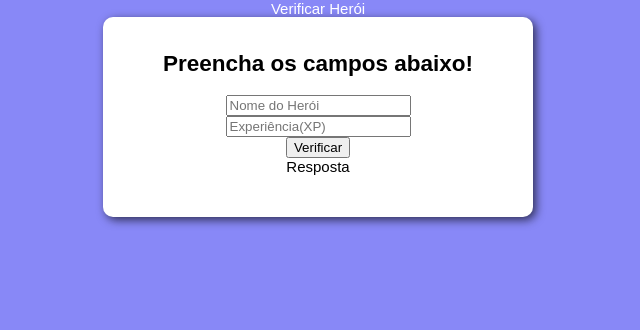
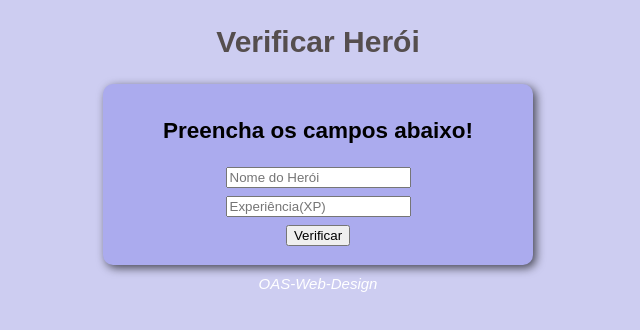
Before and after one commit to oasosvaldo/desafio-felipao, a plain HTML site: page src/index.html in a window 1280 px wide. Both pictures are taken after a click on the button "Verificar". Shown: the whole page, without its empty margins (322-962 px from the left). Drawn offline with Linux system fonts and the light colour scheme.

Commit message:
Desenvolvendo codigo e add imagens

```diff
--- a/src/index.html
+++ b/src/index.html
@@ -6,9 +6,11 @@
     <link rel="stylesheet" href="style.css">
     <title>Desafio</title>
 </head>
-<body>
+<body onload="resultado()">
     <main>
-        <header>Verificar Herói</header>
+        <header>
+            <h1>Verificar Herói</h1>
+        </header>
         <section>
             <h2>Preencha os campos abaixo!</h2>
             <div id="form">
@@ -17,8 +19,8 @@
                 <button id="verificar" onclick="verificar()">Verificar</button>
             </div>
             <div id="res">Resposta</div>
-            <footer>OAS-Web-Design</footer>
         </section>
+        <footer>OAS-Web-Design</footer>
     </main>
     <script src="./index.js"></script>
 </body>
--- a/src/index.js
+++ b/src/index.js
@@ -1,11 +1,16 @@
 function verificar() {
-  var nomeHeroi = document.getElementById('txtNome')
-  var xp = document.getElementById('xp')
+  let nomeHeroi = document.getElementById('txtNome')
+  let xp = document.getElementById('xp')
+  let res = document.getElementById('res')
 
   if (nomeHeroi.value == 0 && xp.value == 0) {
       alert('[ERRO] Verifique os dados e tente novamente!')
   } else {
-    res.innerHTML = "Que Heroi"
+    let img = document.createElement('img')
+    img.setAttribute('id', 'foto')
+    if (nomeHeroi.value === "Thor" && xp.value < 1000) {
+      res.innerHTML = "Ferro"
+    }
   }
 }
 
--- a/src/style.css
+++ b/src/style.css
@@ -1,17 +1,18 @@
 body {
     margin: 0;
     padding: 0;
-    background: rgb(136, 136, 247);
+    background: #cdcdf1;
     font: normal 15px Arial;
 }
 
 header {
-    color: white;
+    color: rgb(85, 78, 78);
     text-align: center;
+    padding: 5px;
 }
 
 section {
-    background: white;
+    background: #ababee;
     width: 400px;
     margin: auto;
     padding: 15px;
@@ -31,6 +32,10 @@ section {
     justify-content: center;
 }
 
+#form input, button {
+    margin: 1%;
+}
+
 footer {
     color: white;
     text-align: center;
```
Also changed, not shown: src/img/America.png (added), src/img/H_Ferro.png (added), src/img/P_Negra.png (added), src/img/Thor.png (added).
